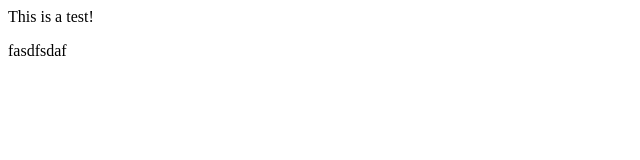
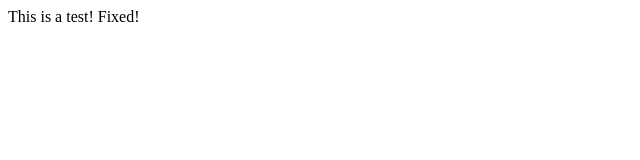
Before and after one commit to tygary/test, a plain HTML site: page index.html in a window 1280 px wide. Shown: the whole page, without its empty margins (0-640 px from the left). Drawn offline with Linux system fonts and the light colour scheme.

Commit message:
Fixing Typo

```diff
--- a/index.html
+++ b/index.html
@@ -3,6 +3,6 @@
 	<title>Test</title>
 </head>
 <body>
-	<p>This is a test!</p>
+	<p>This is a test! Fixed!</p>
 </body>
-</html>fasdfsdaf
+</html>
```
